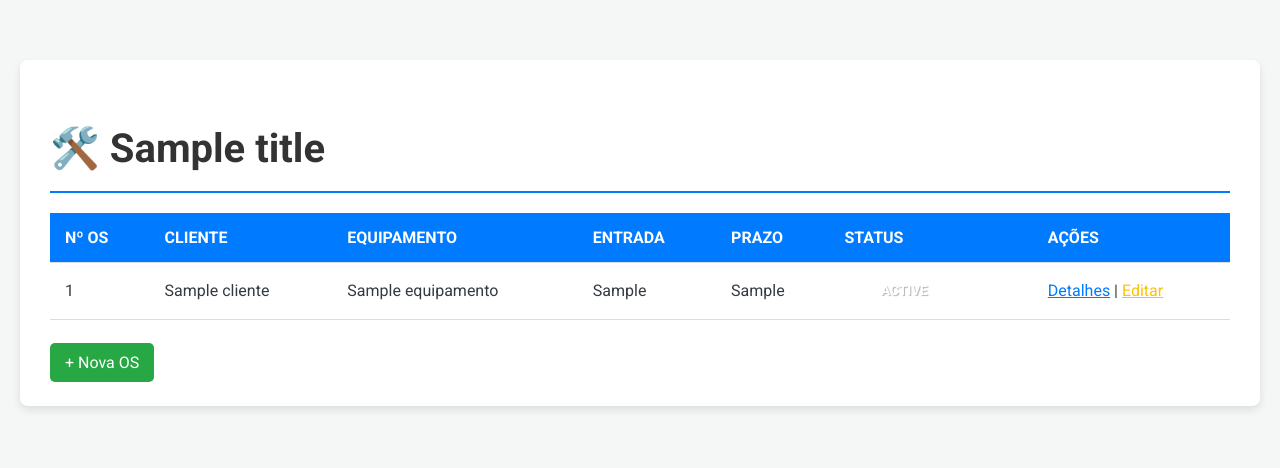
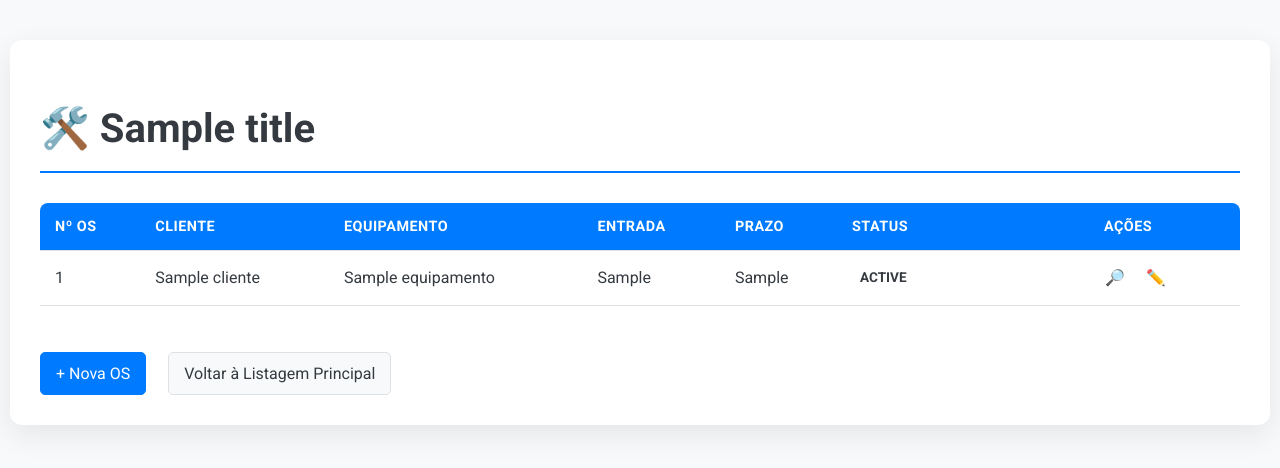
Before and after one commit to Dev-RuiDiniz/services_view, a FastAPI app: template templates/os_list.html in a window 1280 px wide. Shown: the top 468 px of the page. Run offline with FastAPI, Linux system fonts and the light colour scheme; the template is opened without the code that fills it: most values are stand-ins (such as "Sample title", 1, 10 or a date in 2020).

Commit message:
style: Finaliza a aplicação do tema moderno e refatora todos os templates de UI (formulários, listagens e dashboard) para usar as classes do main.css.

```diff
--- a/static/main.css
+++ b/static/main.css
@@ -110,6 +110,13 @@ h1 {
     color: #0056b3;
 }
 
+/* Garante que o botão de deletar pareça um ícone na tabela (link-action) */
+.action-cell .link-action.btn-danger {
+    color: var(--danger-color) !important;
+    padding: 0;
+    background: none;
+    border: none;
+}
 
 /* -----------------------------------------------------
  * ESTILOS DE TABELAS (Listagem)
@@ -161,7 +168,10 @@ h1 {
     transition: background-color 0.3s ease;
 }
 
-/* Estilo de Status/Badge */
+/* -----------------------------------------------------
+ * ESTILOS DE STATUS/BADGE (Classes Dinâmicas)
+ * -----------------------------------------------------
+ */
 .status-badge {
     padding: 4px 8px;
     border-radius: 4px;
@@ -169,25 +179,53 @@ h1 {
     font-weight: 700;
     text-transform: uppercase;
     display: inline-block;
+    white-space: nowrap; /* Evita quebra de linha em nomes de status */
 }
 
+/* STATUS COMUNS (CRUD) */
 .status-concluida {
     background-color: var(--success-color);
     color: var(--bg-white);
 }
 
+/* ATENÇÃO: Status Pendente usa cor amarela/laranja no tema */
 .status-pendente {
     background-color: #ffc107; /* Amarelo */
     color: var(--text-dark);
 }
 
-.status-atrasada {
+.status-atrasada, .status-atrasado { /* Suporte para as duas formas */
     background-color: var(--danger-color);
     color: var(--bg-white);
 }
 
+.status-cancelada {
+    background-color: var(--secondary-color);
+    color: var(--bg-white);
+}
+
+.status-em-andamento {
+    background-color: var(--primary-color);
+    color: var(--bg-white);
+}
+
+/* STATUS ADICIONAIS/CALCULADOS */
+
+/* Status 'Aguardando Peças' (usado em CRUD) */
+.status-aguardando-pecas, .status-aguardando-peca {
+    background-color: #ff9800; /* Laranja */
+    color: var(--bg-white);
+}
+
+/* Status calculado 'PRÓXIMO' (usado em list_os.html/os_list.html) */
+.status-proximo {
+    background-color: #ffc107; /* Amarelo (igual ao Pendente) */
+    color: var(--text-dark);
+}
+
+
 /* -----------------------------------------------------
- * ESTILOS DE FORMULÁRIO
+ * ESTILOS DE FORMULÁRIO E FILTRO
  * -----------------------------------------------------
  */
 .form-group {
@@ -222,6 +260,19 @@ h1 {
     box-shadow: 0 0 0 0.2rem rgba(0, 123, 255, 0.25);
 }
 
+/* Estilos específicos para o Formulário de Filtro da Listagem */
+.filter-form {
+    background-color: var(--bg-light);
+    border: 1px solid var(--border-color);
+    border-radius: 8px;
+    padding: 20px;
+    margin-bottom: 30px;
+}
+
+.filter-form .form-group {
+    margin-bottom: 0; /* Remove margem inferior padrão para layout de filtro */
+}
+
 /* -----------------------------------------------------
  * ESTILOS DE MENSAGENS E ALERTAS
  * -----------------------------------------------------
--- a/templates/os_list.html
+++ b/templates/os_list.html
@@ -7,67 +7,14 @@
     <link rel="stylesheet" href="{{ url_for('static', path='main.css') }}">
     <link href="https://fonts.googleapis.com/css2?family=Roboto:wght@400;700&display=swap" rel="stylesheet">
     <style>
-        /* Estilos Básicos para o Relatório Técnico */
-        body {
-            font-family: 'Roboto', sans-serif;
-            background-color: #f4f7f6;
-            margin: 0;
-            padding: 20px;
+        /* Estilos específicos que não estão no main.css */
+        /* Ajuste do h1 caso o estilo default do main.css não seja ideal para relatórios */
+        h1 {
+            border-bottom-color: #007bff; /* Garante a cor primária se o CSS do h1 for sobrescrito */
         }
-        .container {
-            background: #ffffff;
-            padding: 30px;
-            border-radius: 8px;
-            box-shadow: 0 4px 8px rgba(0, 0, 0, 0.1);
-        }
-        h1 {
-            color: #333;
-            border-bottom: 2px solid #007bff;
-            padding-bottom: 10px;
-            margin-bottom: 20px;
-        }
-        table {
-            width: 100%;
-            border-collapse: collapse;
-            margin-top: 20px;
-        }
-        th, td {
-            padding: 12px 15px;
-            text-align: left;
-            border-bottom: 1px solid #ddd;
-        }
-        th {
-            background-color: #007bff;
-            color: white;
-            font-weight: 700;
-            text-transform: uppercase;
-        }
-        tr:hover {
-            background-color: #f1f1f1;
-        }
-        /* Estilos específicos para o Status Calculado */
-        .status-badge {
-            display: inline-block;
-            padding: 5px 10px;
-            border-radius: 4px;
-            font-weight: 700;
-            color: white;
-            text-shadow: 1px 1px 1px rgba(0, 0, 0, 0.3);
-            min-width: 100px;
-            text-align: center;
-        }
-        .status-ATRASADO {
-            background-color: #dc3545; /* Vermelho */
-        }
-        .status-PRÓXIMO {
-            background-color: #ffc107; /* Amarelo */
-            color: #333;
-        }
-        .status-Pendente {
-            background-color: #007bff; /* Azul */
-        }
-        .status-Concluída {
-            background-color: #28a745; /* Verde */
+        /* Garantindo o padding da célula de status, se necessário */
+        .os-table td:nth-child(6) {
+             min-width: 150px; /* Garante que o status badge caiba */
         }
     </style>
 </head>
@@ -76,7 +23,8 @@
         <h1>🛠️ {{ title }}</h1>
 
         {% if os_list %}
-            <table>
+        <div class="table-responsive">
+            <table class="os-table">
                 <thead>
                     <tr>
                         <th>Nº OS</th>
@@ -97,25 +45,30 @@
                         <td>{{ os.data_entrada_formatada }}</td>
                         <td>{{ os.prazo_entrega_formatado if os.prazo_entrega_formatado else 'N/A' }}</td>
                         <td>
-                            {% set status_class = os.status_calculado.replace(' ', '-').replace('DO-PRAZO', '') %}
+                            {% set status_class = os.status_calculado | lower | replace(' ', '-') | replace('óximo', 'proximo') %}
+                            {% set status_class = status_class | replace('peça', 'peca') %}
+
                             <span class="status-badge status-{{ status_class }}">
                                 {{ os.status_calculado }}
                             </span>
                         </td>
-                        <td>
-                            <a href="#" style="color: #007bff;">Detalhes</a> |
-                            <a href="#" style="color: #ffc107;">Editar</a>
-                        </td>
+                        <td class="action-cell">
+                            <a href="{{ url_for('detail_os', os_id=os.id) }}" class="link-action" title="Detalhes">🔎</a>
+                            <a href="{{ url_for('edit_os_form', os_id=os.id) }}" class="link-action" title="Editar">✏️</a>
+                            </td>
                     </tr>
                     {% endfor %}
                 </tbody>
             </table>
+        </div>
         {% else %}
-            <p>Nenhuma Ordem de Serviço encontrada. Crie uma nova para começar!</p>
+            <p class="no-results">Nenhuma Ordem de Serviço encontrada. Crie uma nova para começar!</p>
         {% endif %}
 
         <div style="margin-top: 30px;">
-            <a href="#" style="text-decoration: none; padding: 10px 15px; background-color: #28a745; color: white; border-radius: 5px;">+ Nova OS</a>
+            <a href="{{ url_for('new_os_form') }}" class="btn btn-primary">+ Nova OS</a>
+
+            <a href="{{ url_for('list_os') }}" class="btn btn-secondary" style="margin-left: 10px;">Voltar à Listagem Principal</a>
         </div>
     </div>
 </body>
```
Also changed, not shown: templates/index.html (+21 -11 lines), templates/nova_os.html (+41 -11 lines).
